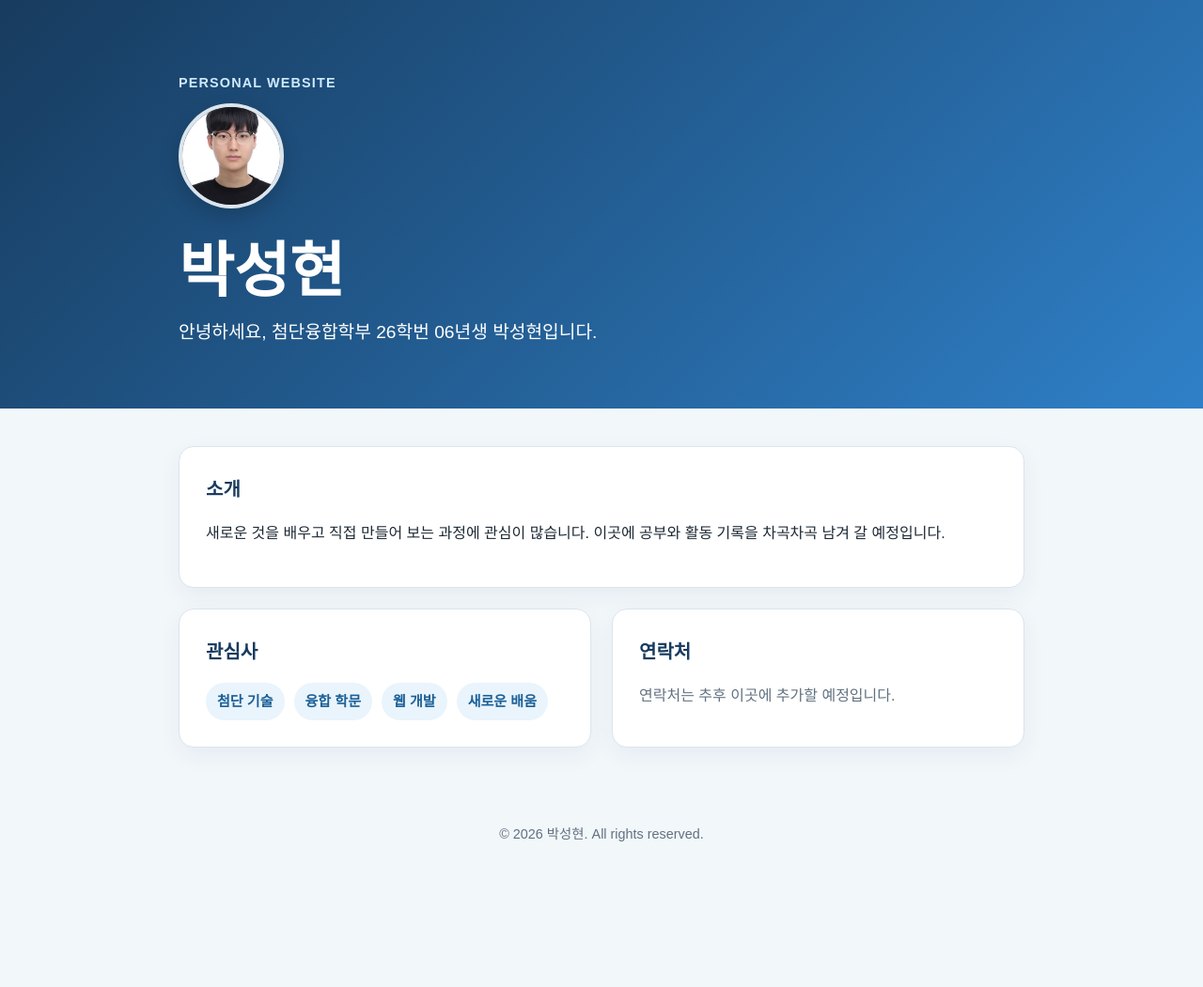
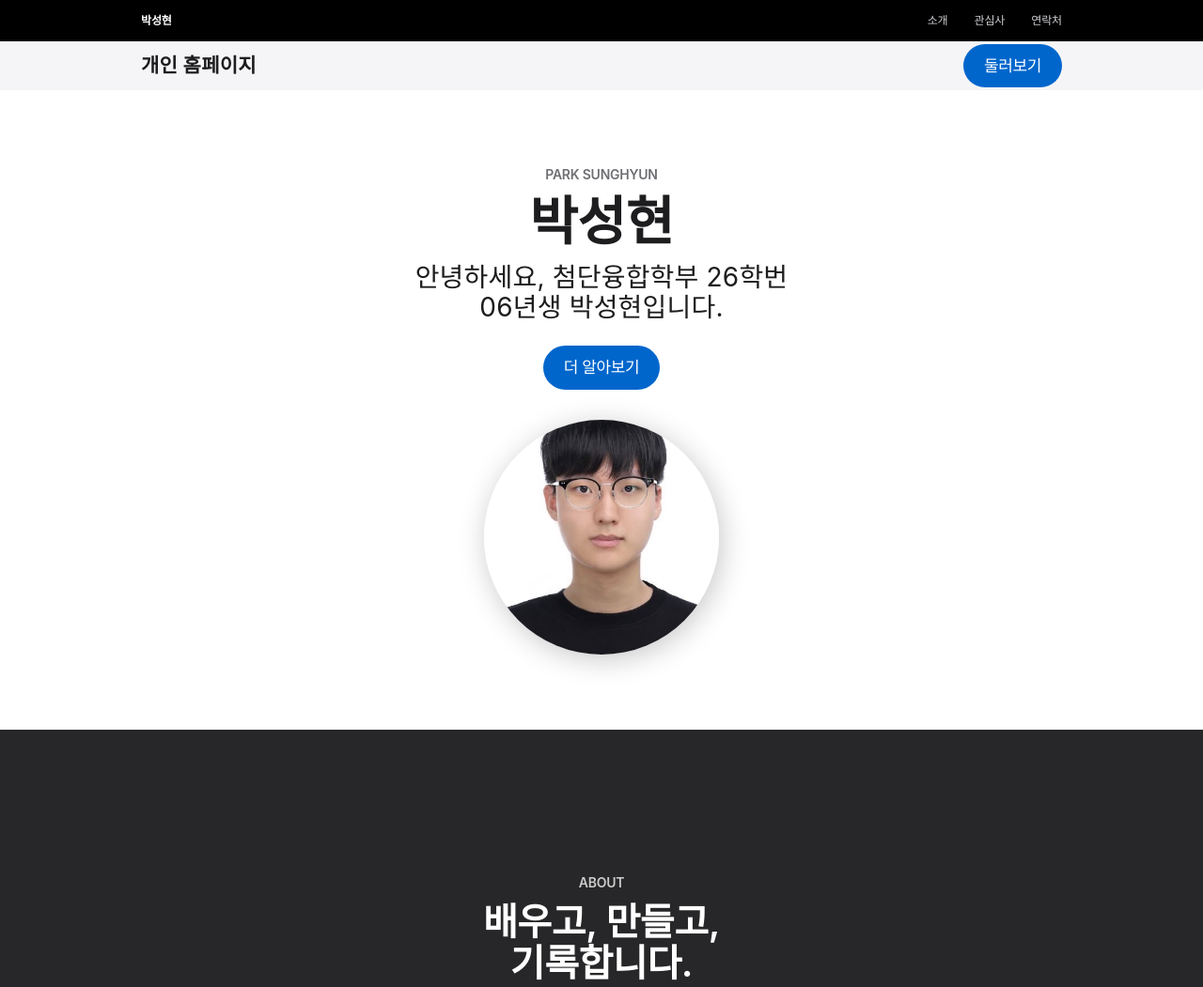
Before and after one commit to Yoyit-mmus/sxxgpark.github.io, a plain HTML site: page index.html in a window 1280 px wide. Shown: the top 1051 px of the page at 94% size. Before the commit the page ends 936 px from the top, so only its background shows below. Drawn offline with Linux system fonts and the light colour scheme.

Commit message:
Redesign homepage with Apple style

```diff
--- a/index.html
+++ b/index.html
@@ -6,52 +6,81 @@
     <meta name="description" content="박성현의 개인 홈페이지" />
     <title>박성현 | 개인 홈페이지</title>
     <style>
-      :root { --navy: #173b5e; --blue: #2f80c8; --ink: #1d2935; --muted: #627181; --line: #dce5ec; --paper: #fff; --soft: #f2f7fa; }
+      :root { --blue: #0066cc; --blue-dark: #2997ff; --ink: #1d1d1f; --muted: #6e6e73; --white: #fff; --paper: #f5f5f7; --dark: #272729; --black: #000; }
       * { box-sizing: border-box; }
-      body { margin: 0; color: var(--ink); background: var(--soft); font-family: "Noto Sans KR", "Apple SD Gothic Neo", "Malgun Gothic", sans-serif; line-height: 1.7; }
-      .wrap { width: min(100% - 40px, 900px); margin: 0 auto; }
-      header { padding: 76px 0 64px; color: #fff; background: linear-gradient(135deg, var(--navy), var(--blue)); }
-      .eyebrow { margin: 0 0 10px; color: #cfeaff; font-size: .9rem; font-weight: 700; letter-spacing: .08em; }
-      .profile-photo { width: 112px; height: 112px; margin-bottom: 22px; object-fit: cover; border: 4px solid rgba(255, 255, 255, .85); border-radius: 50%; box-shadow: 0 8px 20px rgba(0, 0, 0, .18); }
+      html { scroll-behavior: smooth; }
+      body { margin: 0; color: var(--ink); background: var(--paper); font-family: -apple-system, BlinkMacSystemFont, "SF Pro Text", "Apple SD Gothic Neo", "Malgun Gothic", sans-serif; font-size: 17px; font-weight: 400; letter-spacing: -.374px; line-height: 1.47; }
+      a { color: inherit; text-decoration: none; }
+      .global-nav { height: 44px; background: var(--black); color: var(--white); }
+      .nav-inner { display: flex; align-items: center; justify-content: space-between; width: min(100% - 40px, 980px); height: 100%; margin: 0 auto; font-size: 12px; letter-spacing: -.12px; }
+      .nav-brand { font-weight: 600; }
+      .nav-links { display: flex; gap: 28px; color: #d2d2d7; }
+      .sub-nav { position: sticky; top: 0; z-index: 2; height: 52px; background: rgba(245,245,247,.86); backdrop-filter: saturate(180%) blur(20px); }
+      .sub-inner { display: flex; align-items: center; justify-content: space-between; width: min(100% - 40px, 980px); height: 100%; margin: 0 auto; }
+      .sub-title { font-size: 21px; font-weight: 600; letter-spacing: .23px; }
+      .button { display: inline-flex; align-items: center; justify-content: center; min-height: 44px; padding: 11px 22px; color: var(--white); background: var(--blue); border-radius: 9999px; font-size: 17px; letter-spacing: -.374px; transition: transform .15s ease; }
+      .button:active { transform: scale(.95); }
+      .tile { display: grid; place-items: center; min-height: 560px; padding: 80px 24px; text-align: center; overflow: hidden; }
+      .tile-light { background: var(--white); }
+      .tile-paper { background: var(--paper); }
+      .tile-dark { color: var(--white); background: var(--dark); }
+      .content { width: min(100%, 760px); }
+      .kicker { margin: 0 0 10px; color: var(--muted); font-size: 14px; font-weight: 600; letter-spacing: -.224px; }
+      .tile-dark .kicker { color: #ccc; }
       h1, h2, p { margin-top: 0; }
-      h1 { margin-bottom: 12px; font-size: clamp(2.2rem, 7vw, 4rem); line-height: 1.15; }
-      .lead { max-width: 650px; margin-bottom: 0; font-size: clamp(1rem, 2.5vw, 1.2rem); }
-      main { padding: 40px 0 56px; }
-      .grid { display: grid; grid-template-columns: repeat(2, minmax(0, 1fr)); gap: 22px; }
-      section { padding: 28px; background: var(--paper); border: 1px solid var(--line); border-radius: 16px; box-shadow: 0 8px 24px rgba(23, 59, 94, .06); }
-      .intro { grid-column: 1 / -1; }
-      h2 { margin-bottom: 16px; color: var(--navy); font-size: 1.25rem; }
-      .tags { display: flex; flex-wrap: wrap; gap: 10px; padding: 0; margin: 0; list-style: none; }
-      .tags li { padding: 7px 12px; color: #1c6097; background: #e9f4fc; border-radius: 999px; font-size: .94rem; font-weight: 700; }
-      .contact-note { margin-bottom: 0; color: var(--muted); }
-      footer { padding: 24px 0 36px; color: var(--muted); font-size: .9rem; text-align: center; }
-      @media (max-width: 620px) { .wrap { width: min(100% - 32px, 900px); } header { padding: 58px 0 50px; } .profile-photo { width: 96px; height: 96px; margin-bottom: 18px; } main { padding-top: 28px; } .grid { grid-template-columns: 1fr; gap: 16px; } section { padding: 22px; border-radius: 14px; } }
+      h1 { margin-bottom: 14px; font-size: clamp(40px, 6vw, 56px); font-weight: 600; letter-spacing: -.28px; line-height: 1.07; }
+      h2 { margin-bottom: 14px; font-size: clamp(34px, 4vw, 40px); font-weight: 600; letter-spacing: -.374px; line-height: 1.1; }
+      .lead { max-width: 620px; margin: 0 auto 24px; font-size: clamp(21px, 3vw, 28px); letter-spacing: .196px; line-height: 1.14; }
+      .body-copy { max-width: 600px; margin: 0 auto 26px; }
+      .profile-photo { display: block; width: min(250px, 62vw); aspect-ratio: 1; margin: 32px auto 0; object-fit: cover; border-radius: 50%; box-shadow: 3px 5px 30px rgba(0,0,0,.22); }
+      .interest-list { display: flex; flex-wrap: wrap; justify-content: center; gap: 10px; max-width: 560px; margin: 28px auto 0; padding: 0; list-style: none; }
+      .interest-list li { padding: 10px 16px; color: var(--ink); background: var(--white); border-radius: 9999px; font-size: 14px; letter-spacing: -.224px; }
+      .tile-dark .interest-list li { color: var(--white); background: rgba(255,255,255,.12); }
+      .contact-link { color: var(--blue-dark); }
+      footer { padding: 44px 24px; color: var(--muted); background: var(--paper); font-size: 12px; letter-spacing: -.12px; text-align: center; }
+      @media (max-width: 640px) { .nav-inner, .sub-inner { width: min(100% - 32px, 980px); } .nav-links { display: none; } .tile { min-height: 500px; padding: 56px 16px; } h1 { font-size: 34px; } h2 { font-size: 30px; } .lead { font-size: 21px; } .profile-photo { width: min(210px, 66vw); } }
+      @media (max-width: 419px) { .tile { min-height: 460px; padding: 48px 16px; } h1 { font-size: 28px; } h2 { font-size: 28px; } .lead { font-size: 19px; } }
     </style>
   </head>
   <body>
-    <header>
-      <div class="wrap">
-        <p class="eyebrow">PERSONAL WEBSITE</p>
+    <nav class="global-nav" aria-label="주 메뉴">
+      <div class="nav-inner"><a class="nav-brand" href="#top">박성현</a><div class="nav-links"><a href="#about">소개</a><a href="#interests">관심사</a><a href="#contact">연락처</a></div></div>
+    </nav>
+    <div class="sub-nav"><div class="sub-inner"><span class="sub-title">개인 홈페이지</span><a class="button" href="#about">둘러보기</a></div></div>
+    <main id="top">
+      <section class="tile tile-light" aria-labelledby="home-title">
+        <div class="content">
+          <p class="kicker">PARK SUNGHYUN</p>
+          <h1 id="home-title">박성현</h1>
+          <p class="lead">안녕하세요, 첨단융합학부 26학번<br />06년생 박성현입니다.</p>
+          <a class="button" href="#about">더 알아보기</a>
           <img class="profile-photo" src="asset/profile.jpg" alt="박성현 프로필 사진" />
-        <h1>박성현</h1>
-        <p class="lead">안녕하세요, 첨단융합학부 26학번 06년생 박성현입니다.</p>
         </div>
-    </header>
-    <main class="wrap">
-      <div class="grid">
-        <section class="intro" aria-labelledby="about-title">
-          <h2 id="about-title">소개</h2>
-          <p>새로운 것을 배우고 직접 만들어 보는 과정에 관심이 많습니다. 이곳에 공부와 활동 기록을 차곡차곡 남겨 갈 예정입니다.</p>
       </section>
-        <section aria-labelledby="interest-title">
-          <h2 id="interest-title">관심사</h2>
-          <ul class="tags"><li>첨단 기술</li><li>융합 학문</li><li>웹 개발</li><li>새로운 배움</li></ul>
+      <section class="tile tile-dark" id="about" aria-labelledby="about-title">
+        <div class="content">
+          <p class="kicker">ABOUT</p>
+          <h2 id="about-title">배우고, 만들고,<br />기록합니다.</h2>
+          <p class="body-copy">새로운 것을 배우고 직접 만들어 보는 과정에 관심이 많습니다. 이곳에 공부와 활동 기록을 차곡차곡 남겨 갈 예정입니다.</p>
+          <a class="button" href="#interests">관심사 보기</a>
+        </div>
       </section>
-        <section aria-labelledby="contact-title">
-          <h2 id="contact-title">연락처</h2>
-          <p class="contact-note">연락처는 추후 이곳에 추가할 예정입니다.</p>
+      <section class="tile tile-paper" id="interests" aria-labelledby="interest-title">
+        <div class="content">
+          <p class="kicker">INTERESTS</p>
+          <h2 id="interest-title">지금, 관심 있는 것들.</h2>
+          <p class="body-copy">기술과 사람, 그리고 서로 다른 분야가 만나는 지점을 탐색하고 있습니다.</p>
+          <ul class="interest-list"><li>첨단 기술</li><li>융합 학문</li><li>웹 개발</li><li>새로운 배움</li></ul>
+        </div>
       </section>
+      <section class="tile tile-dark" id="contact" aria-labelledby="contact-title">
+        <div class="content">
+          <p class="kicker">CONTACT</p>
+          <h2 id="contact-title">함께 이야기해요.</h2>
+          <p class="body-copy">연락처는 곧 이곳에 추가할 예정입니다.</p>
+          <a class="button" href="#top">처음으로</a>
         </div>
+      </section>
     </main>
     <footer>© 2026 박성현. All rights reserved.</footer>
   </body>
```
Lines whose indentation alone changed are shown as unchanged.
